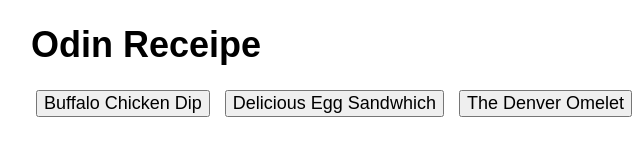
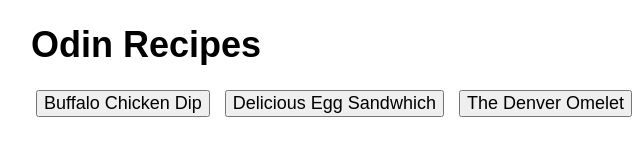
Before and after one commit to peaceout2/odin-recipes, a plain HTML site: page index.html in a window 1280 px wide. Shown: the full height of the page, 209-849 px from the left. Drawn offline with Linux system fonts and the light colour scheme.

Commit message:
change spelling from receipes to recipes

```diff
--- a/index.html
+++ b/index.html
@@ -9,7 +9,7 @@
 </head>
 <body>
     <div class="recipe">
-        <h1>Odin Receipe</h1>
+        <h1>Odin Recipes</h1>
 
         <a class="food" href="recipes/buffalo-chicken-dip.html"><button>Buffalo Chicken Dip</button></a>
         <a class="food" href="recipes/delicious-egg-sandwhich.html"><button>Delicious Egg Sandwhich</button></a>
```
